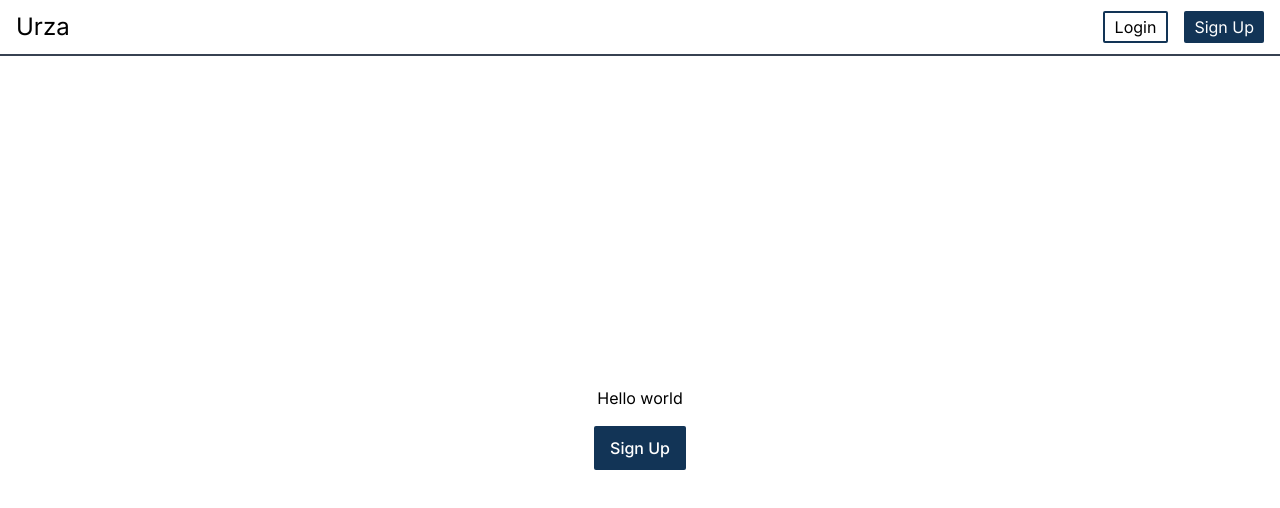
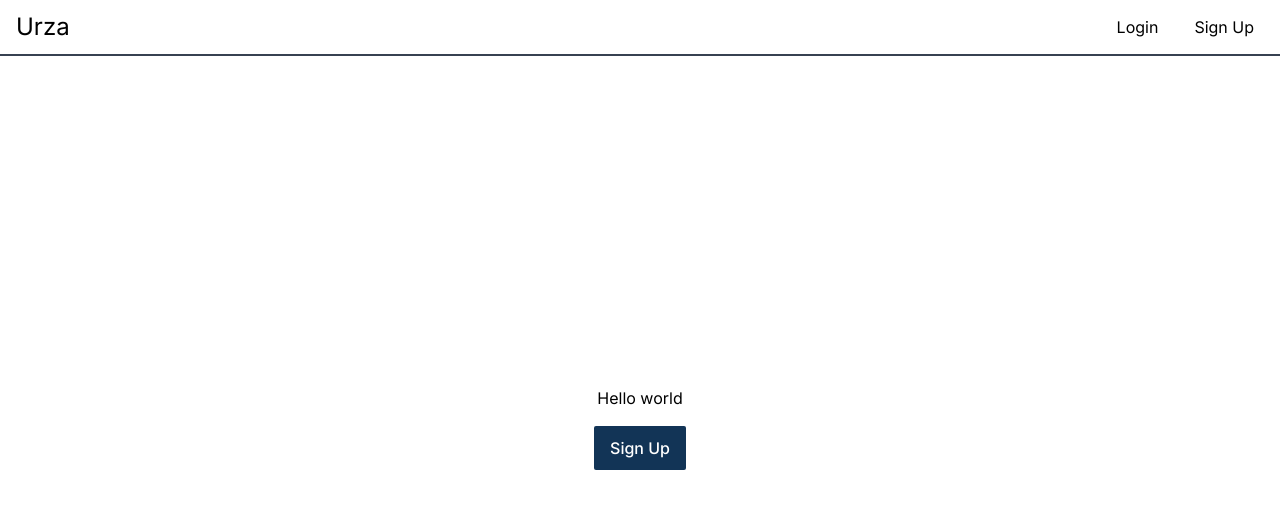
Before and after one commit to jaanisfehling/urza_web, a Next.js app: page / in a window 1280 px wide. Shown: the top 508 px of the page. Built offline with nearby package versions, Linux system fonts and the light colour scheme; what expiry-map, p-memoize would draw is missing.

Commit message:
responsive mobile sidebar done

```diff
--- a/app/feed/page.tsx
+++ b/app/feed/page.tsx
@@ -24,9 +24,6 @@ export default function Feed() {
     if (typeof document !== "undefined" && !refreshTokenValid()) {
         redirect("/login");
     }
-    const [isLargeScreen, setIsLargeScreen] = useState(window.matchMedia("(min-width: 1024px)").matches);
-    const [showSidebar, setShowSidebar] = useState(false);
-
     const [newsUrl, setNewsUrl] = useState<string>("/news/article/?get_stream_article_perm=true");
     const [articleList, setArticleList] = useState<ArticleData[] | null | undefined>(null);
     const [selectedArticle, setSelectedArticle] = useState<ArticleData | null | undefined>(null);
@@ -34,12 +31,6 @@ export default function Feed() {
 
     const [wsUrl, setWsUrl] = useState<string>();
     const {messages, errors: wsErrors} = useWebsocket(wsUrl);
-
-    useEffect(() => {
-        window
-            .matchMedia("(min-width: 1024px)")
-            .addEventListener('change', e => setIsLargeScreen(e.matches));
-    }, []);
 
     useEffect(() => {
         if (articleList == null) {
@@ -60,11 +51,11 @@ export default function Feed() {
 
     return (
         <div className="flex flex-col bg-white dark:bg-gray-900 min-h-screen">
-            <Navbar showTrigram={!isLargeScreen && !showSidebar} showCross={!isLargeScreen && showSidebar} onSideBarButtonClick={() => {setShowSidebar(!showSidebar)}}/>
+            <Navbar/>
             <Errors className="sticky top-14" errors={[...wsErrors||[], ...errors||[]]}/>
             <div className="flex">
-                <ArticleList className="" articleList={[...messages||[], ...articleList||[]]} selectedArticle={selectedArticle} setSelectedArticle={setSelectedArticle} onLoadMoreClick={() => {setNewsUrl(result ? result?.next : "")}} isLargeScreen={isLargeScreen} showSidebar={showSidebar}/>
-                <Article className="lg:ml-80" article={selectedArticle}/>
+                <ArticleList articleList={[...messages||[], ...articleList||[]]} selectedArticle={selectedArticle} setSelectedArticle={setSelectedArticle} onLoadMoreClick={() => {setNewsUrl(result ? result?.next : "")}}/>
+                <Article className="ml-40 lg:ml-80" article={selectedArticle}/>
             </div>
         </div>
     )
--- a/app/globals.css
+++ b/app/globals.css
@@ -71,10 +71,6 @@ body {
   }
 }
 
-#article-body {
-  /*text-align: center;*/
-}
-
 #article-body > p, li, i, table {
   margin-top: 1.5rem;
 }
--- a/components/ArticleList.js
+++ b/components/ArticleList.js
@@ -1,18 +1,10 @@
 import ArticleCard from "@/components/ArticleCard";
 
-export default function ArticleList({className, articleList, selectedArticle, setSelectedArticle, onLoadMoreClick, isLargeScreen, showSidebar}) {
-
-    if (!isLargeScreen) {
-        className += " z-40 bg-white dark:bg-gray-900";
-    } else {
-        className += " w-80 mt-1";
-    }
-
-    if (isLargeScreen || showSidebar) {
+export default function ArticleList({className, articleList, selectedArticle, setSelectedArticle, onLoadMoreClick}) {
     return (
-            <div className={`flex flex-col fixed h-full overflow-y-auto ${className}`}>
+        <div className={`flex flex-col fixed h-full overflow-y-auto w-40 lg:w-80 lg:mt-1 ${className}`}>
             {articleList?.map(function (elem, i) {
-                    return <ArticleCard className="" article={elem} key={i} isSelected={elem === selectedArticle} onClick={() => {
+                return <ArticleCard article={elem} key={i} isSelected={elem === selectedArticle} onClick={() => {
                     setSelectedArticle(elem)
                 }}/>
             })}
@@ -20,4 +12,3 @@ export default function ArticleList({className, articleList, selectedArticle, se
         </div>
     )
 }
-}
--- a/components/Navbar.tsx
+++ b/components/Navbar.tsx
@@ -1,47 +1,45 @@
+"use client";
+
 import Link from "next/link";
 import {refreshTokenValid} from "@/api/utils";
+import { useState } from "react";
 
-export default function Navbar({showTrigram, showCross, onSideBarButtonClick}: {showTrigram?: boolean, showCross?: boolean, onSideBarButtonClick?: () => void}) {
+export default function Navbar() {
+    const [showSidebar, setShowSidebar] = useState(false);
 
+    let links;
     if (typeof document !== "undefined" && refreshTokenValid()) {
-        let mainLogoButton;
-        if (showTrigram) {
-            mainLogoButton = <button onClick={onSideBarButtonClick} className="px-2.5 rounded-sm bg-white dark:bg-gray-900 text-black dark:text-white text-2xl">☰</button>;
-        } else if (showCross) {
-            mainLogoButton = <button onClick={onSideBarButtonClick} className="px-2.5 rounded-sm bg-white dark:bg-gray-900 text-black dark:text-white text-2xl">✖</button>;
-        } else {
-            mainLogoButton = <Link href="/feed" className="text-2xl font-normal text-black dark:text-white">Urza</Link>;
-        }
+        links = [
+            {link: "/feed", text: "Urza"},
+            {link: "/dashboard", text: "Dashboard"},
+            {link: "/feed", text: "Feed"}
+        ]
+    } else {
+        links = [
+            {link: "/", text: "Urza"},
+            {link: "/login", text: "Login"},
+            {link: "/signup", text: "Sign Up"}
+        ]
+    }
 
-        return (
+    return (
+        <div>
             <div className="sticky top-0 flex items-center px-4 justify-between bg-white dark:bg-gray-900 sticky h-14 w-full border-gray-700 dark:border-gray-700 border-b-2">
-                {mainLogoButton}
-                <div className="flex space-x-2">
-                    <Link href="/dashboard" className="flex items-center h-8 px-2.5 m-2 rounded-sm border-2 border-std-blue hover:bg-sky-200 dark:hover:bg-std-blue text-std dark:text-white-blue font-normal text-base">
-                        Dashboard
-                    </Link>
-                    <Link href="/feed" className="flex items-center h-8 px-2.5 m-2 bg-std-blue rounded-sm hover:bg-std-blue-hover text-white font-normal text-base">
-                        Feed
-                    </Link>
+                <Link href={links[0].link} className="text-2xl font-normal text-black dark:text-white">{links[0].text}</Link>
+                <div className="relative z-0 flex">
+                    <button onClick={() => setShowSidebar(!showSidebar)} className="absolute top-2 right-0 z-10 lg:invisible px-2.5 rounded-sm bg-white dark:bg-gray-900 text-black dark:text-white text-2xl">{showSidebar ? "✖" : "☰"}</button>
+                    <div className="flex space-x-2 invisible lg:visible">
+                        <Link href={links[1].link} className="flex items-center h-8 px-2.5 m-2 text-black dark:text-white font-normal text-base">{links[1].text}</Link>
+                        <Link href={links[2].link} className="flex items-center h-8 px-2.5 m-2 text-black dark:text-white font-normal text-base">{links[2].text}</Link>
+                    </div>
                 </div>
             </div>
-        )
-    }
-    else {
-        return (
-            <div className="sticky top-0 flex items-center px-4 justify-between bg-white dark:bg-gray-900 sticky h-14 w-full border-gray-700 dark:border-gray-700 border-b-2">
-                <Link href="/" className="text-2xl font-normal text-black dark:text-white">
-                    Urza
-                </Link>
-                <div className="flex space-x-2">
-                    <Link href="/login" className="flex items-center h-8 px-2.5 m-2 rounded-sm border-2 border-std-blue hover:bg-sky-200 dark:hover:bg-std-blue text-std dark:text-white-blue font-normal text-base">
-                        Login
-                    </Link>
-                    <Link href="/signup" className="flex items-center h-8 px-2.5 m-2 bg-std-blue rounded-sm hover:bg-std-blue-hover text-white font-normal text-base">
-                        Sign Up
-                    </Link>
+            {showSidebar &&
+                <div className="flex flex-col space-y-5 fixed h-full w-full z-40 pt-5 overflow-y-auto bg-white dark:bg-gray-900">
+                    <Link href={links[1].link} className="flex items-center ml-8 text-std text-black dark:text-white font-normal text-base">{links[1].text}</Link>
+                    <Link href={links[2].link} className="flex items-center ml-8 text-std text-black dark:text-white font-normal text-base">{links[2].text}</Link>
                 </div>
-            </div>
-        )
-    }
+            }
+        </div>
+    )
 }
```
Lines whose indentation alone changed are shown as unchanged.
